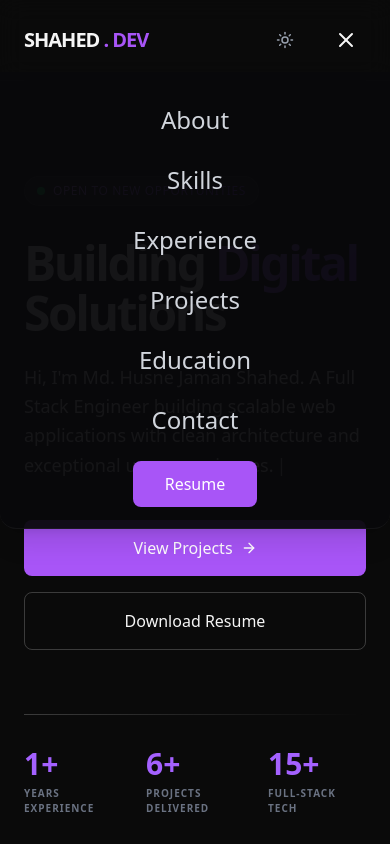
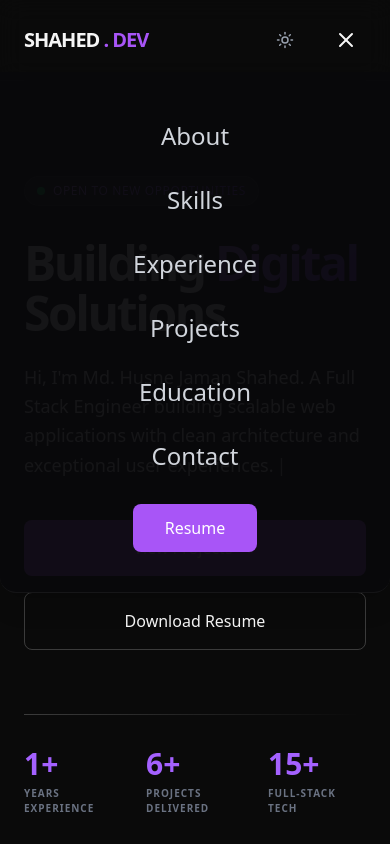
Before and after one commit to ShahedCE/Portfolio-Website, a Next.js app: page / in a window 390 px wide. Both pictures are taken after a click on the button 346 px from the left and 40 px from the top of the page. Shown: the top 844 px of the page. Built offline with nearby package versions, Linux system fonts and the light colour scheme.

Commit message:
Hamburger update

```diff
--- a/src/components/layout/Navbar.tsx
+++ b/src/components/layout/Navbar.tsx
@@ -132,6 +132,7 @@ export default function Navbar() {
       </div>
 
       {/* Mobile Menu */}
+     {/* Mobile Menu */}
 <AnimatePresence>
   {isOpen && (
     <motion.div
@@ -139,9 +140,9 @@ export default function Navbar() {
       initial="closed"
       animate="open"
       exit="closed"
-  className="fixed left-0 right-0 rounded-b-2xl top-[72px] z-40 bg-white/95 dark:bg-zinc-950/95 backdrop-blur-xl border-b border-black/5 dark:border-white/5 shadow-xl md:hidden"
+      className="fixed inset-x-0 top-[72px] z-40 bg-white/95 dark:bg-zinc-950/95 backdrop-blur-xl border-b border-black/5 dark:border-white/5 shadow-xl rounded-b-2xl md:hidden"
     >
-  <div className="flex flex-col items-center gap-7 py-8">
+      <div className="flex flex-col py-8">
         {[
           { href: "#about", label: "About" },
           { href: "#skills", label: "Skills" },
@@ -150,17 +151,17 @@ export default function Navbar() {
           { href: "#education", label: "Education" },
           { href: "#contact", label: "Contact" },
         ].map((item) => (
-                <motion.div key={item.href} variants={itemVariants}>
+          <motion.div key={item.href} variants={itemVariants} className="w-full">
             <Link
               href={item.href}
               onClick={() => setIsOpen(false)}
-                    className="text-2xl font-medium text-gray-600 dark:text-gray-300 hover:text-black dark:hover:text-white transition-colors"
+              className="flex items-center justify-center w-full py-4 text-2xl font-medium text-gray-600 dark:text-gray-300 hover:text-black dark:hover:text-white transition-colors"
             >
               {item.label}
             </Link>
           </motion.div>
         ))}
-              <motion.div variants={itemVariants} className="mt-2">
+        <motion.div variants={itemVariants} className="flex justify-center mt-4 pb-2">
           <Link
             href="/resume.pdf"
             onClick={() => setIsOpen(false)}
--- a/src/components/sections/Projects.tsx
+++ b/src/components/sections/Projects.tsx
@@ -206,7 +206,7 @@ export default function Projects() {
               <motion.div
                 key={index}
                 variants={itemVariants}
-                className="relative group shrink-0 w-[85vw] md:w-[600px] h-[760px] md:h-[600px] rounded-3xl overflow-hidden snap-center border border-black/10 dark:border-white/10"
+                className="relative group shrink-0 w-[85vw] md:w-[600px] h-[740px] md:h-[600px] rounded-3xl overflow-hidden snap-center border border-black/10 dark:border-white/10"
               >
                 {/* Background Image */}
                 <img
```
Lines whose indentation alone changed are shown as unchanged.
